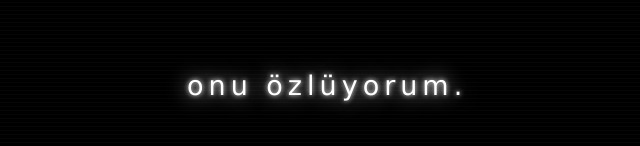
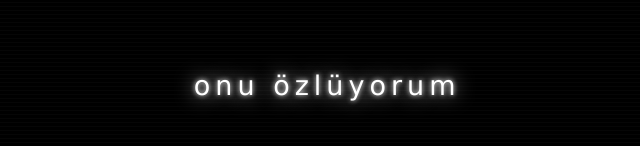
Before and after one commit to kayzonworst/edebiyatproje, a plain HTML site: page index.html in a window 1280 px wide. Shown: the part 314-460 px from the top of the page, without its empty margins (324-964 px from the left). Drawn offline with Linux system fonts and the light colour scheme.

Commit message:
index.html

```diff
--- a/index.html
+++ b/index.html
@@ -5,10 +5,9 @@
     <meta charset="UTF-8">
     <meta name="viewport" content="width=device-width, initial-scale=1.0">
 
-    <title>...</title>
+    <title>Onu Özlüyorum</title>
 
     <style>
-
         * {
             margin: 0;
             padding: 0;
@@ -38,12 +37,9 @@
                 letter-spacing 1s ease,
                 text-shadow 0.8s ease,
                 transform 1s ease;
-
-            animation: giris 2s ease;
         }
 
         @keyframes giris {
-
             0% {
                 opacity: 0;
                 transform: scale(0.8);
@@ -55,16 +51,12 @@
                 transform: scale(1);
                 filter: blur(0);
             }
-
         }
-
-        /* Hafif ekran çizgileri */
 
         body::after {
             content: "";
             position: fixed;
             inset: 0;
-
             pointer-events: none;
 
             background:
@@ -76,25 +68,16 @@
                     transparent 4px
                 );
         }
-
     </style>
 </head>
 
 <body>
 
-    <div id="yazi">
-        onu özlüyorum.
-    </div>
-
+    <div id="yazi">onu özlüyorum</div>
 
     <script>
 
         const yazi = document.getElementById("yazi");
-
-
-        /*
-        Farklı yazı stilleri
-        */
 
         const stiller = [
 
@@ -119,8 +102,7 @@
                 color: "#00ffff",
                 size: "25px",
                 spacing: "4px",
-                shadow:
-                    "3px 0 #ff003c, -3px 0 #00ffff"
+                shadow: "3px 0 #ff003c, -3px 0 #00ffff"
             },
 
             {
@@ -136,8 +118,7 @@
                 color: "#ffffff",
                 size: "27px",
                 spacing: "5px",
-                shadow:
-                    "0 0 5px white, 0 0 20px white"
+                shadow: "0 0 5px white, 0 0 20px white"
             },
 
             {
@@ -153,8 +134,7 @@
                 color: "#ffffff",
                 size: "35px",
                 spacing: "1px",
-                shadow:
-                    "4px 0 #ff0000, -4px 0 #00ffff"
+                shadow: "4px 0 #ff0000, -4px 0 #00ffff"
             },
 
             {
@@ -164,7 +144,6 @@
                 spacing: "3px",
                 shadow: "0 0 20px #4444ff"
             }
-
         ];
 
 
@@ -177,58 +156,21 @@
                     )
                 ];
 
+            yazi.style.fontFamily = stil.font;
+            yazi.style.color = stil.color;
+            yazi.style.fontSize = stil.size;
+            yazi.style.letterSpacing = stil.spacing;
+            yazi.style.textShadow = stil.shadow;
 
-            yazi.style.fontFamily =
-                stil.font;
-
-            yazi.style.color =
-                stil.color;
-
-            yazi.style.fontSize =
-                stil.size;
-
-            yazi.style.letterSpacing =
-                stil.spacing;
-
-            yazi.style.textShadow =
-                stil.shadow;
-
-
-            /*
-            Hafif rastgele hareket
-            */
-
-            const x =
-                Math.random() * 10 - 5;
-
-            const y =
-                Math.random() * 6 - 3;
+            const x = Math.random() * 10 - 5;
+            const y = Math.random() * 6 - 3;
 
             yazi.style.transform =
                 `translate(${x}px, ${y}px)`;
-
         }
 
 
-        /*
-        İlk stil
-        */
-
         stilDegistir();
-
-
-        /*
-        Her 2-3 saniyede bir değiştir
-        */
-
-        function yeniSure() {
-
-            return (
-                2000 +
-                Math.random() * 1000
-            );
-
-        }
 
 
         function dongu() {
@@ -237,15 +179,14 @@
 
             setTimeout(
                 dongu,
-                yeniSure()
+                2000 + Math.random() * 1000
             );
-
         }
 
 
         setTimeout(
             dongu,
-            yeniSure()
+            2000 + Math.random() * 1000
         );
 
     </script>
```
